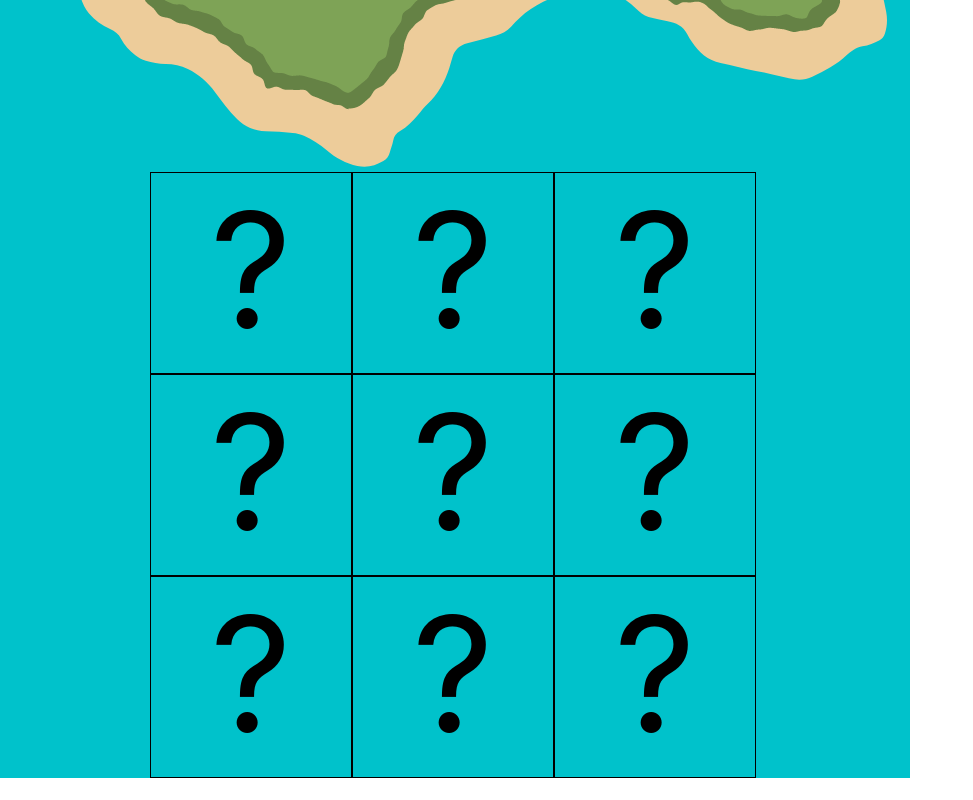
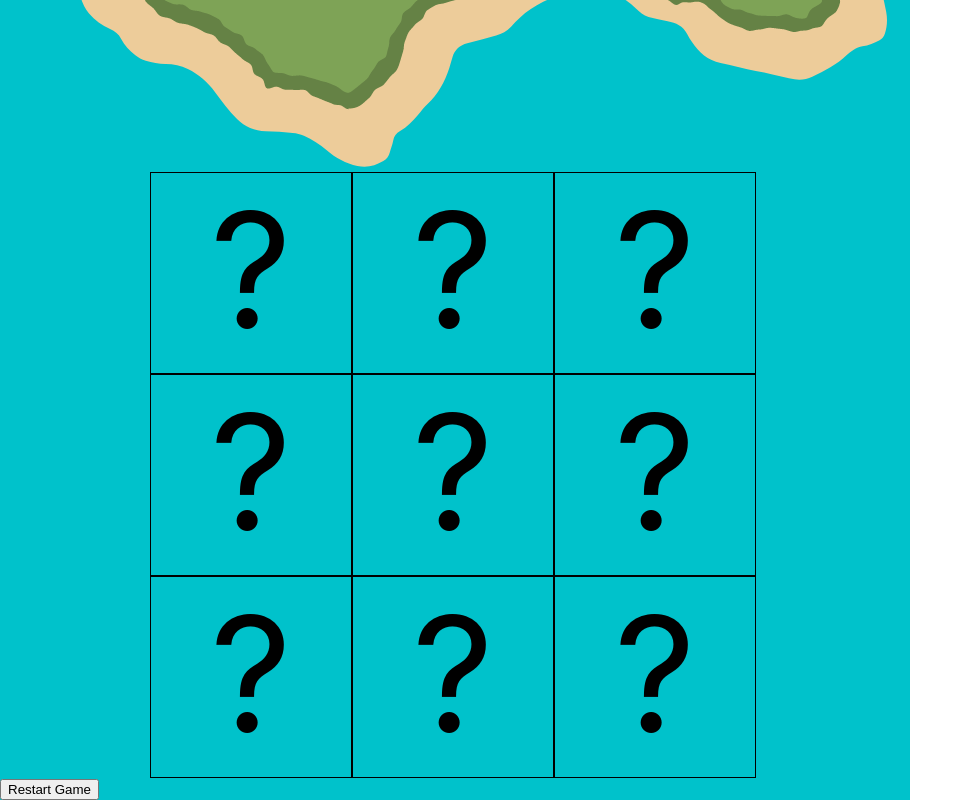
Before and after one commit to learn-academy-2022-foxtrot/treasurehunt-TheRealRion, a React (Create React App) app: page / in a window 1280 px wide. Shown: the part 814-1614 px from the top of the page, without its empty margins (0-973 px from the left). Before the commit the page ends 1592 px from the top, so only its background shows below. Built offline with nearby package versions, Linux system fonts and the light colour scheme.

Commit message:
- branch: game-reset     - added but handleReset to reset states for board, bom location, & treeasure location

```diff
--- a/src/App.js
+++ b/src/App.js
@@ -35,6 +35,21 @@ const App = () => {
     }
 
   }
+
+  const handleReset = () => {
+    setBoard([
+      "?",
+      "?",
+      "?",
+      "?",
+      "?",
+      "?",
+      "?",
+      "?",
+      "?"])
+    setTreasureLocation(Math.floor(Math.random()* board.length))
+    setBombLocation(Math.random() * board.length)
+  }
 console.log("treasure:" , treasureLocation)
 console.log("bomb:", bombLocation)
 
@@ -53,6 +68,7 @@ console.log("bomb:", bombLocation)
                     />
           })}
         </div>
+        <button onClick={handleReset}> Restart Game </button>
       </div>
     </>
   )
```
Also changed, not shown: 1 other file (tests, documents, lock files or other folders).
